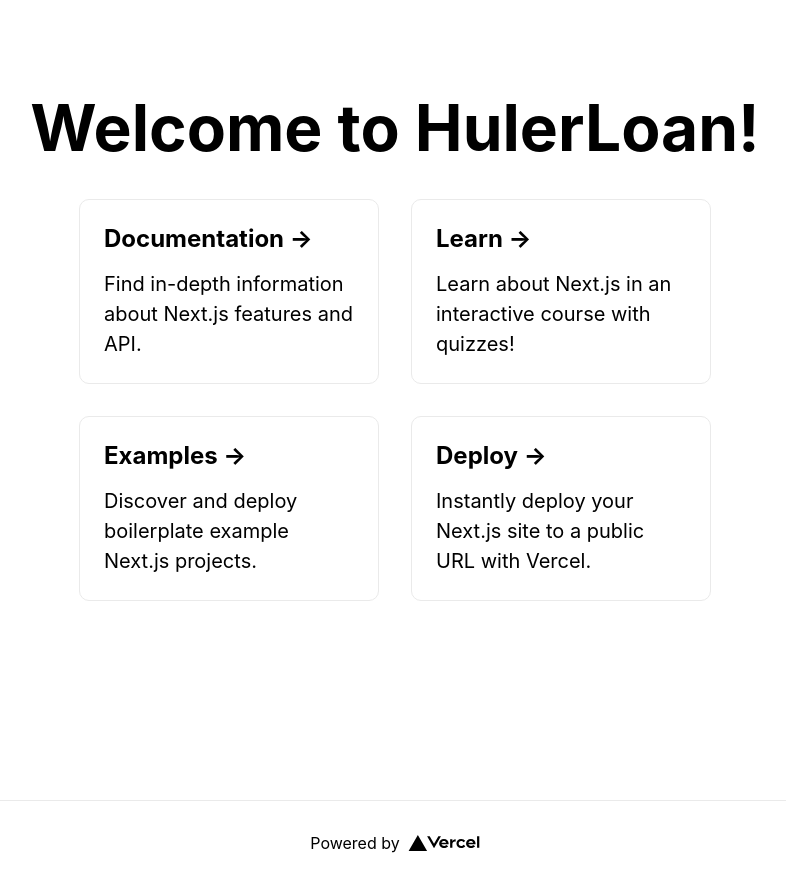
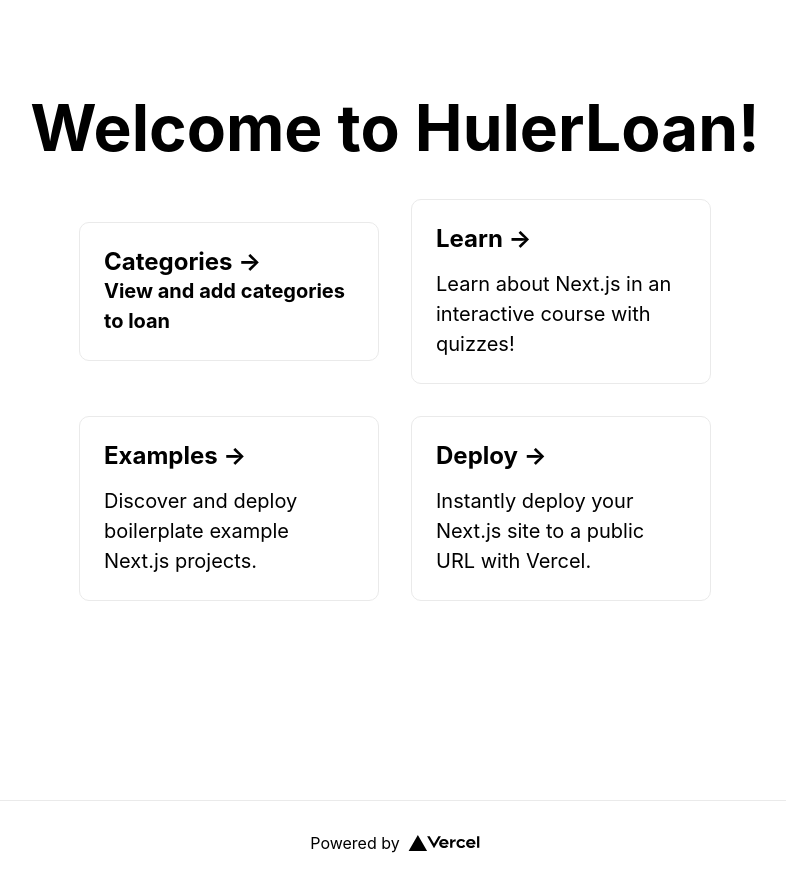
Before and after one commit to chhhloeeee/HulerLoan-frontend, a Next.js app in the folder loan-app/: page / in a window 1280 px wide. Shown: the whole page, without its empty margins (245-1031 px from the left). Built offline with nearby package versions, Linux system fonts and the light colour scheme.

Commit message:
added back link

```diff
--- a/loan-app/pages/index.js
+++ b/loan-app/pages/index.js
@@ -1,6 +1,7 @@
 import Head from 'next/head'
 import Image from 'next/image'
 import styles from '../styles/Home.module.css'
+import Link from 'next/link'
 
 export default function Home() {
   return (
@@ -17,10 +18,11 @@ export default function Home() {
         </h1>
 
         <div className={styles.grid}>
-          <a href="https://nextjs.org/docs" className={styles.card}>
-            <h2>Documentation &rarr;</h2>
-            <p>Find in-depth information about Next.js features and API.</p>
-          </a>
+        <h2 className={styles.card}> Categories &rarr;
+          <Link href="/category/list">
+          <p>View and add categories to loan</p>
+          </Link>
+        </h2>
 
           <a href="https://nextjs.org/learn" className={styles.card}>
             <h2>Learn &rarr;</h2>
```
Also changed, not shown: loan-app/pages/category/list.js (+12 -1 lines).
